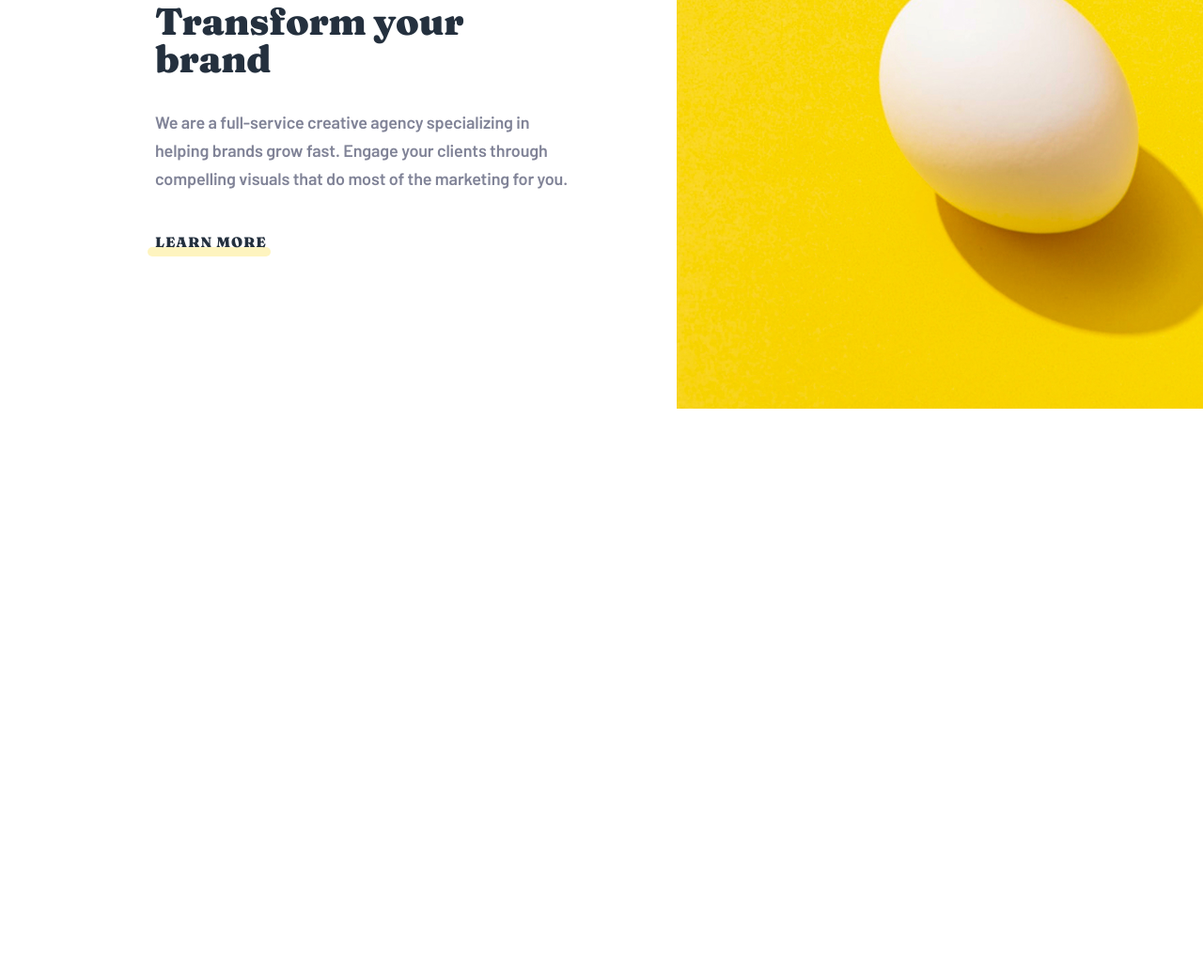
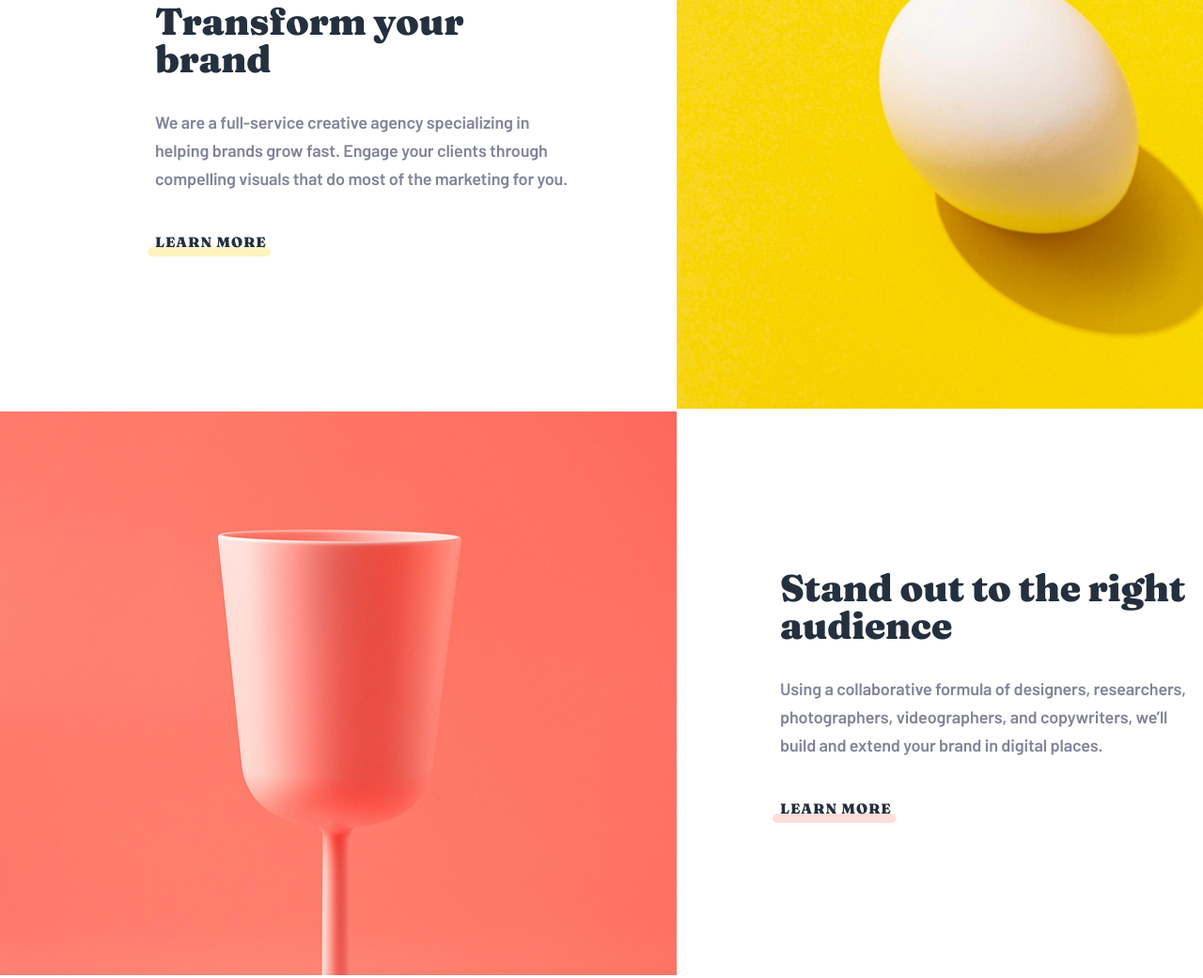
Before and after one commit to Ruska-N/mentorship-1, a plain HTML site: page index.html in a window 1280 px wide. Shown: the part 965-2006 px from the top of the page at 94% size. Before the commit the page ends 1403 px from the top, so only its background shows below. Drawn offline with Linux system fonts and the light colour scheme.

Commit message:
section-2 done

```diff
--- a/css/style.css
+++ b/css/style.css
@@ -66,19 +66,19 @@
   color: white;
 }
 
-/* section 1 styles */
-.container-1 {
-    width: 1440px;
+/* section styles */
+.container {
+  width: 1440px;
   display: flex;
   gap: 110px;
   margin: 0 auto;
   align-items: center;
 }
-.container-1-text {
-    max-width: 445px;
-    margin-left: 165px;
+.container-text {
+  max-width: 445px;
+  margin-left: 165px;
 }
-.container-1-text h2 {
+.container-text h2 {
   font-family: "Fraunces";
   font-variation-settings: soft 9pt;
   font-weight: 900;
@@ -87,7 +87,7 @@
   letter-spacing: -0.29px;
   color: #24303e;
 }
-.container-1-text p {
+.container-text p {
   font-family: "Barlow";
   font-weight: 600;
   font-size: 18px;
@@ -98,7 +98,7 @@
   margin-top: 32px;
   margin-bottom: 40px;
 }
-.container-1-text a {
+.btn-yell, .btn-orange {
   font-family: "Fraunces";
   font-variation-settings: soft 9pt;
   font-weight: 900;
@@ -108,15 +108,30 @@
   color: #24303e;
   position: relative;
 }
-.container-1-text a::before {
+.btn-yell::before {
   content: "";
   position: absolute;
   left: -8px;
   top: 15px;
   width: 110%;
   height: 10px;
-  background: #FAD400;
+  background: #fad400;
   border-radius: 28px;
   opacity: 25%;
   z-index: -1;
 }
+.text-2 {
+    margin-left: 0;
+}
+.btn-orange::before {
+    content: "";
+  position: absolute;
+  left: -8px;
+  top: 15px;
+  width: 110%;
+  height: 10px;
+  background: #FE7766;
+  border-radius: 28px;
+  opacity: 25%;
+  z-index: -1;
+}
--- a/index.html
+++ b/index.html
@@ -44,20 +44,34 @@
       </div>
     </header>
     <section class="section-1">
-      <div class="container-1">
-        <div class="container-1-text">
+      <div class="container">
+        <div class="container-text">
           <h2>Transform your brand</h2>
           <p>
             We are a full-service creative agency specializing in helping brands
             grow fast. Engage your clients through compelling visuals that do
             most of the marketing for you.
           </p>
-          <a href="#">LEARN MORE</a>
+          <a class="btn-yell" href="#">LEARN MORE</a>
         </div>
         <div class="container-1-img">
           <img src="./images/mae-mu-40NjbC-Q-cw-unsplash.jpg" alt="egg" />
         </div>
       </div>
     </section>
+    <section class="section-2">
+      <div class="container">
+        <div class="container-1-img">
+          <img src="./images/mae-mu-GnWKTJlMYsQ-unsplash.jpg" alt="glass" />
+        </div>
+        <div class="container-text text-2">
+          <h2>Stand out to the right audience</h2>
+          <p>
+            Using a collaborative formula of designers, researchers, photographers, videographers, and copywriters, we’ll build and extend your brand in digital places.
+          </p>
+          <a class="btn-orange" href="#">LEARN MORE</a>
+        </div>
+      </div>
+    </section>
   </body>
 </html>
```
